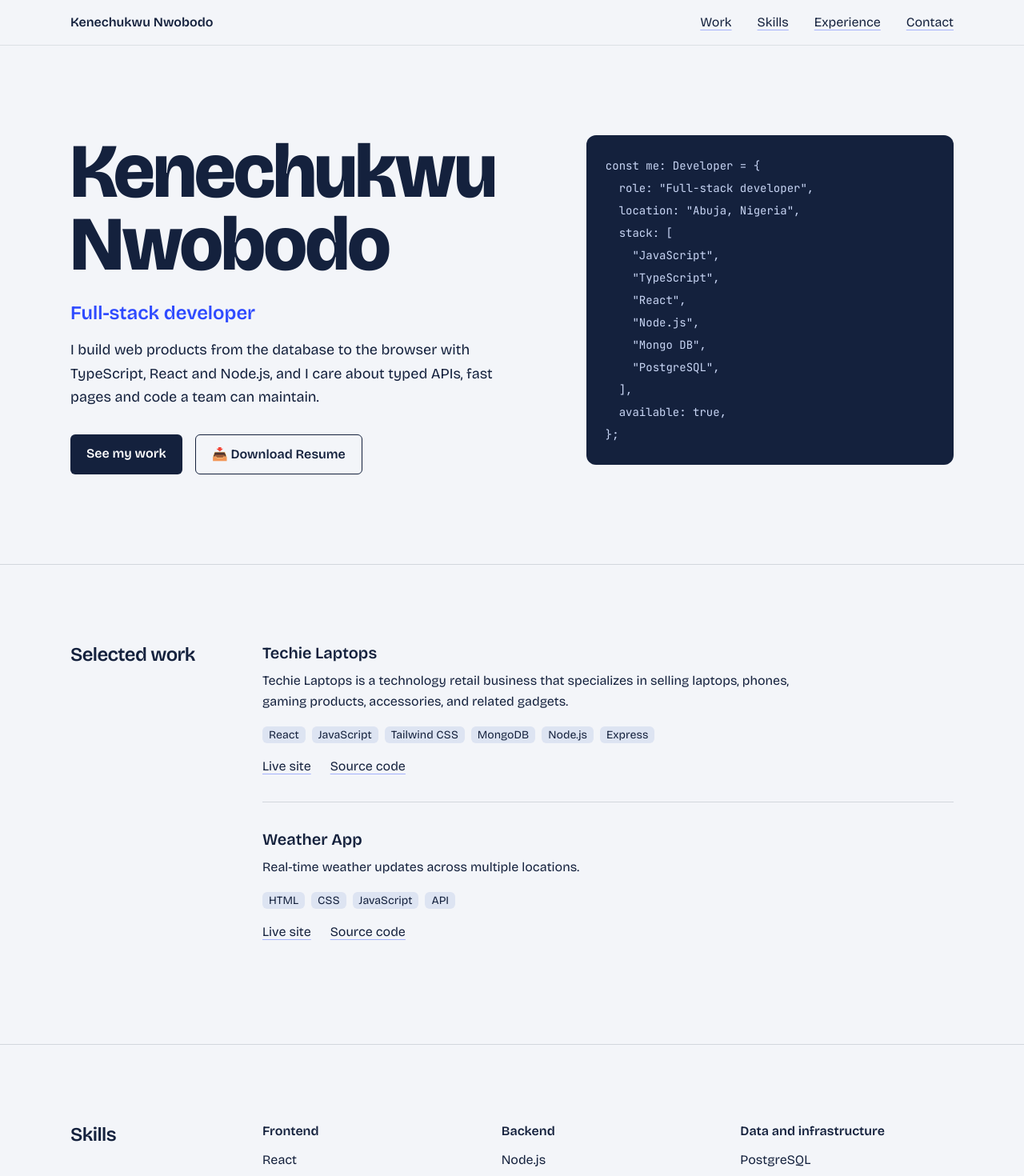
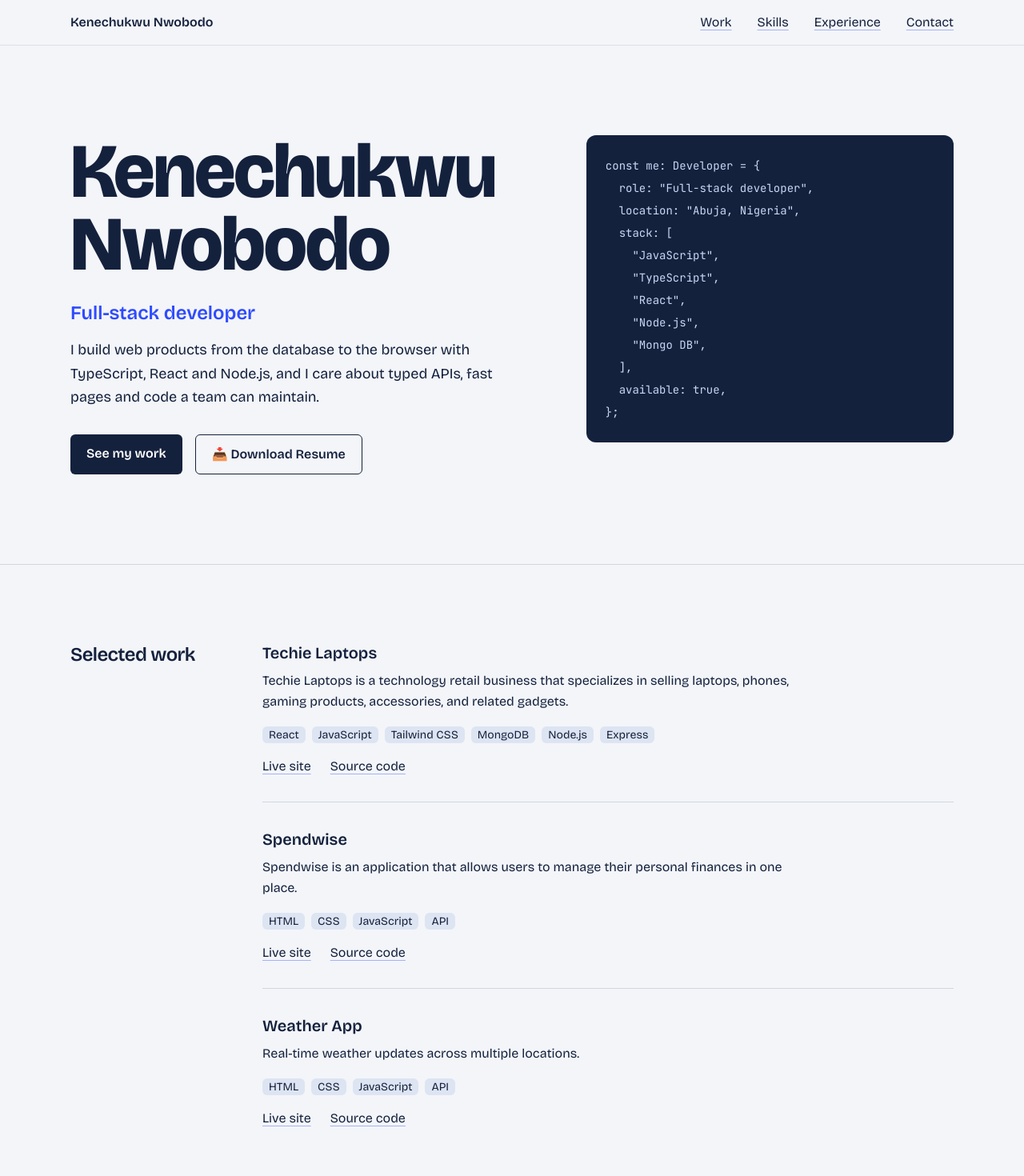
Before and after one commit to Kene10-codes/portfolio, a React (Vite) app: page / in a window 1280 px wide. Shown: the top 1470 px of the page at 80% size. Built offline with nearby package versions, Linux system fonts and the light colour scheme.

Commit message:
added a project

```diff
--- a/src/data/portfolio.ts
+++ b/src/data/portfolio.ts
@@ -19,8 +19,7 @@ export const profile: Profile = {
     "TypeScript",
     "React",
     "Node.js",
-    "Mongo DB",
-    "PostgreSQL",
+    "Mongo DB"
   ],
 };
 
@@ -39,6 +38,14 @@ export const projects: readonly Project[] = [
     stack: ["React", "JavaScript", "Tailwind CSS", "MongoDB", "Node.js", "Express"],
     liveUrl: "#",
     repoUrl: "#",
+  },
+   {
+    title: "Spendwise",
+    summary:
+      "Spendwise is an application that allows users to manage their personal finances in one place.",
+    stack: ["HTML", "CSS", "JavaScript", "API"],
+    liveUrl: "https://jovial-zabaione-0efa78.netlify.app/",
+    repoUrl: "https://github.com/Kene10-codes/spendwise",
   },
   {
     title: "  Weather App",
```
